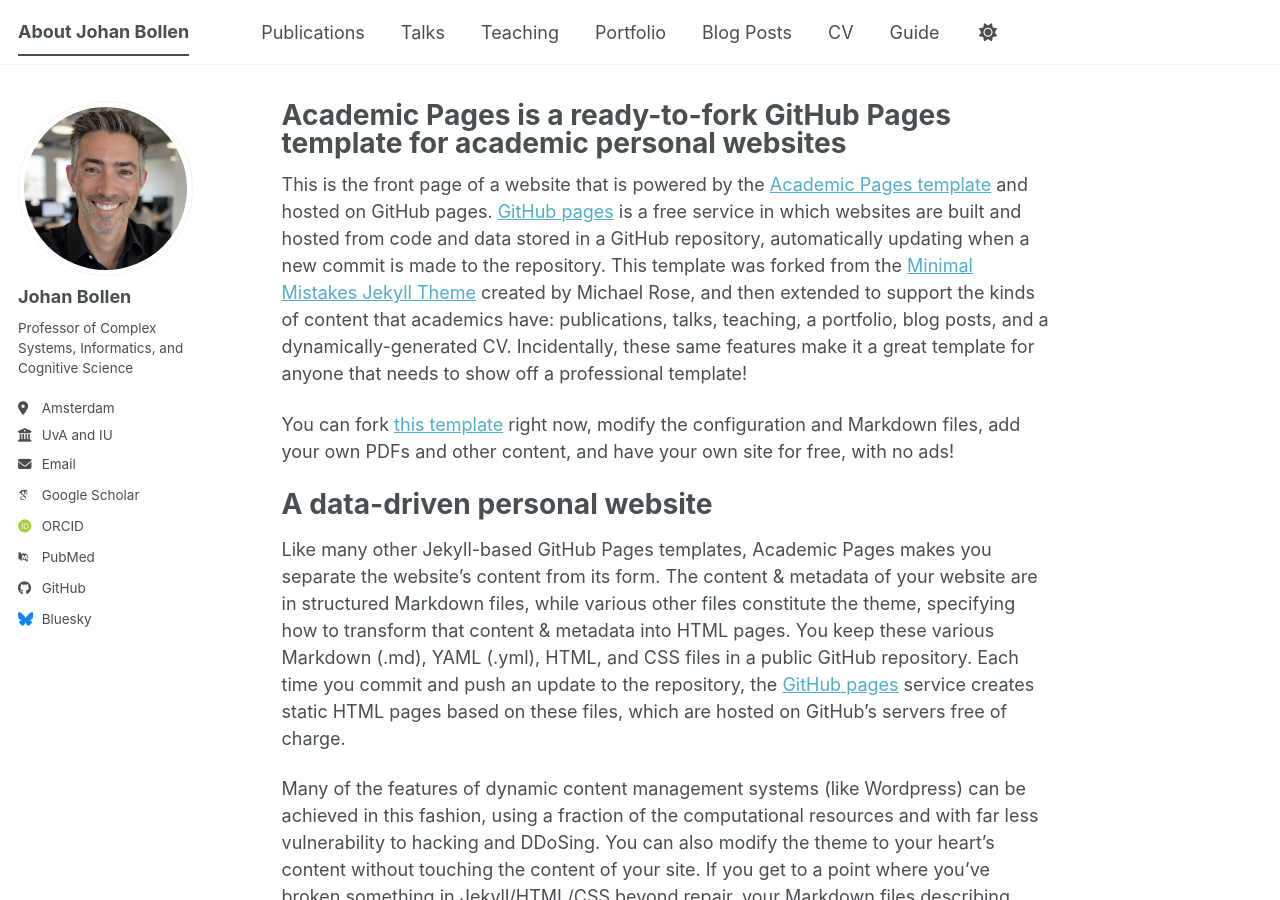
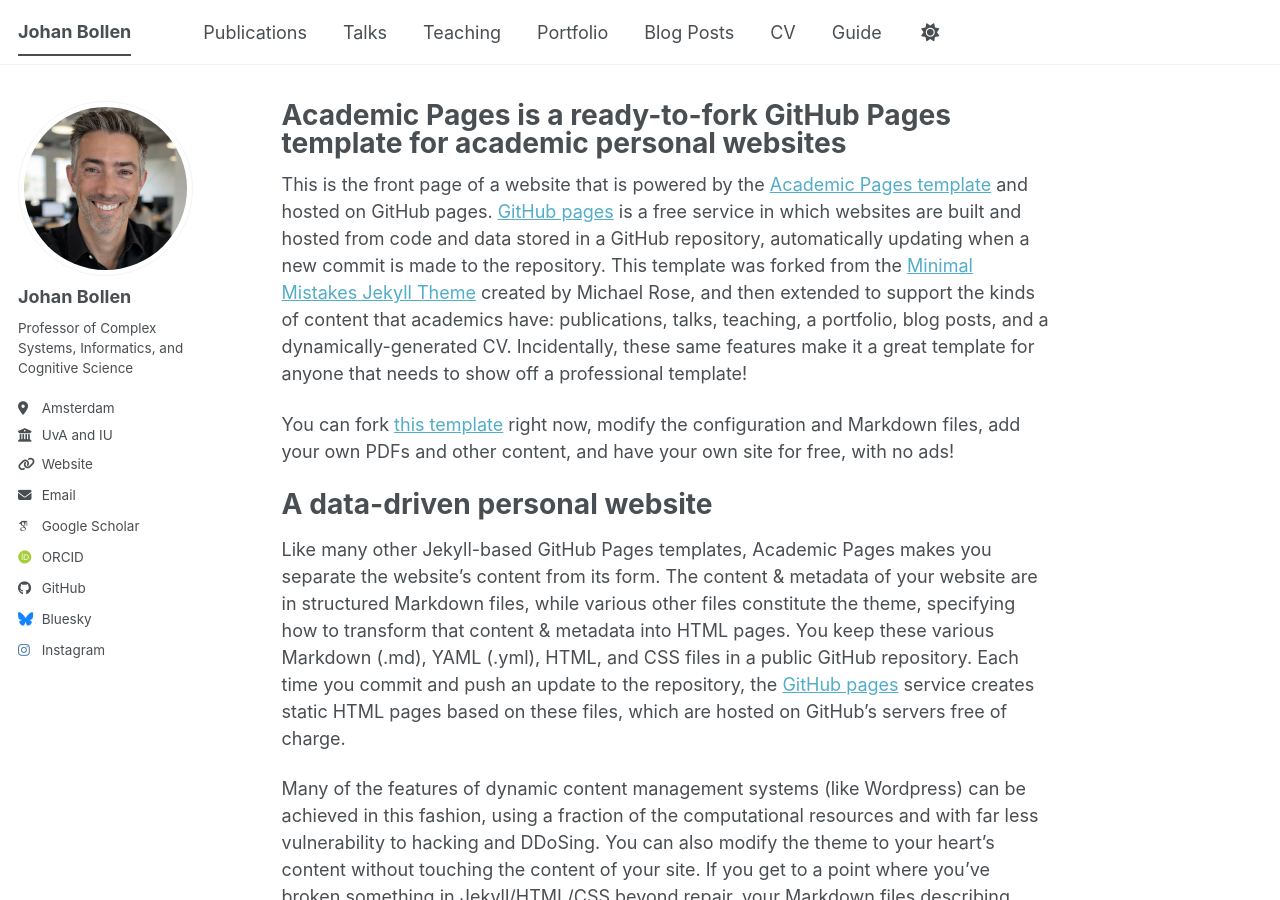
Before and after one commit to jbollen/jbollen.github.io, a Jekyll site: the page built from _pages/about.md, in a window 1280 px wide and 900 px high. Built offline with Jekyll 4.4.1, drawn with Linux system fonts in a browser that asks for light colours; some web fonts are replaced; a script bundle is joined from its source files by our own code; library files that are not in the unit come from our copies; some of the changed lines change nothing that is shown.

Commit message:
Update _config.yml

```diff
--- a/_config.yml
+++ b/_config.yml
@@ -9,14 +9,14 @@
 # Basic Site Settings
 locale                   : "en-US"
 site_theme               : "default" # The available themes options are "default", "air", "sunrise", "mint", "dirt" and "contrast"
-title                    : "About Johan Bollen"
+title                    : "Johan Bollen"
 title_separator          : "-"
 name                     : &name "Johan Bollen"
 description              : &description "Johan Bollen's web site"   # Update this with a general description of your site, this is the default if not overridden by a page
 url                      : https://jbollen.github.io # The base hostname & protocol for your site e.g. "https://[your GitHub username].github.io",
                                                            # or if you already have some other page hosted on Github then use "https://[your GitHub username].github.io/[Your Repo Name]"
 baseurl                  : "" # the subpath of your site, e.g. "/blog"
-repository               : "academicpages/academicpages.github.io"
+repository               : "jbollen/jbollen.github.io"
 
 # Site Author - The following control what appear as part of the author content on the side bar.
 #               If a field is blank the icon and link will not appear, otherwise it will be shown.
@@ -29,19 +29,19 @@
   bio              : "Professor of Complex Systems, Informatics, and Cognitive Science"
   location         : "Amsterdam"
   employer         : "UvA and IU"
-  uri              : # URL
+  uri              : "https://www.uva.nl/profiel/b/o/j.l.t.m.bollen/j.l.t.m.bollen.html"
   email            : "johanbollen@uva.nl"
 
   # Academic websites
   academia         : # URL
   arxiv            : # URL - Update with the correct link to your profile
-  googlescholar    : "https://scholar.google.com/citations?user=PS_CX0AAAAAJ"
+  googlescholar    : "https://scholar.google.com/citations?user=jDmcdsUAAAAJ"
   inspire-hep      : # URL
   impactstory      : # URL
-  orcid            : "https://orcid.org/yourorcidurl"
+  orcid            : "https://orcid.org/0000-0001-7031-9293"
   semantic         : # URL
   ssrn             : # URL
-  pubmed           : "https://www.ncbi.nlm.nih.gov/pubmed/?term=john+snow"
+  pubmed           : # URL
   researchgate     : # URL
   scopus           : # URL
   zotero           : # URL
@@ -51,7 +51,7 @@
   bitbucket        : # Username - Update with your username on the site
   codepen          : # Username
   dribbble         : # Username
-  github           : "academicpages"
+  github           : "jbollen"
   kaggle           : # Username
   stackoverflow    : # User number or user number and name (i.e., use "1" or "1/jeff-atwood")
 
@@ -64,7 +64,7 @@
   goodreads        : # Username
   google_plus      : # Username
   keybase          : # Username
-  instagram        : # Username
+  instagram        : "@deejayangst"
   lastfm           : # Username
   linkedin         : # Username
   mastodon         : # URL
```
